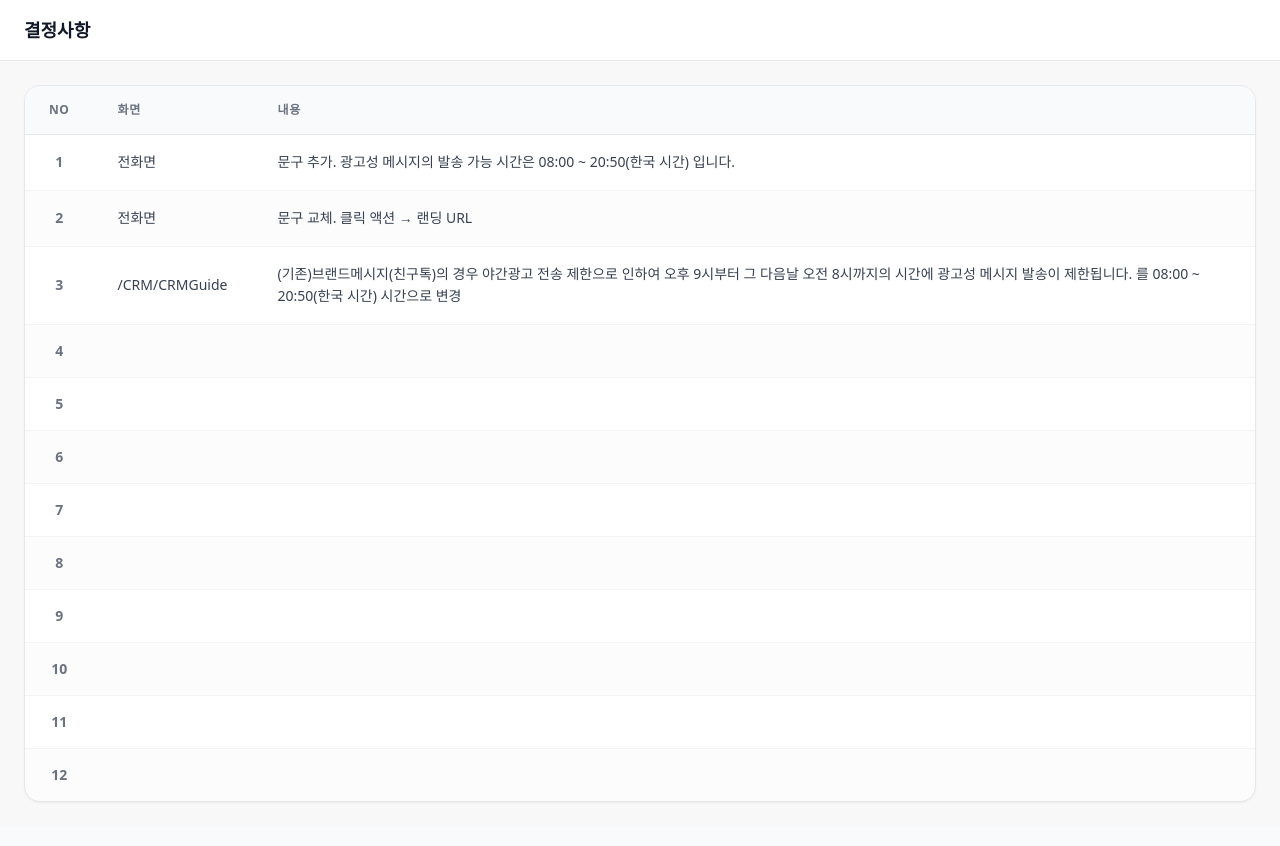
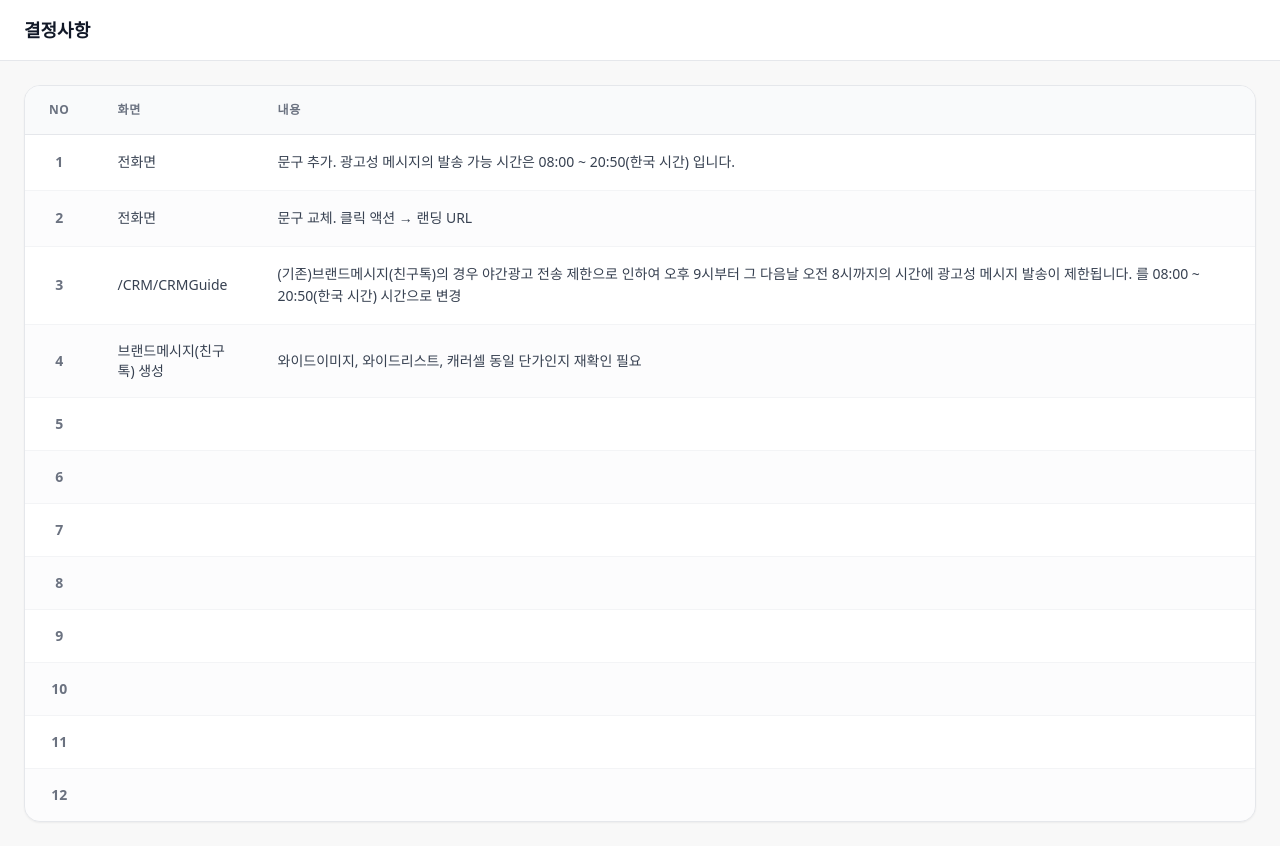
Before and after one commit to vldlzm/flexg_CRM_LIVE, a Next.js app: page /decisions in a window 1280 px wide. Built offline with nearby package versions, Linux system fonts and the light colour scheme.

Commit message:
fix: URL 생성 팝업 생성유형 단일 옵션, 결정사항 4번 추가

```diff
--- a/src/components/CrmLiveCreate.tsx
+++ b/src/components/CrmLiveCreate.tsx
@@ -761,9 +761,6 @@ export default function CrmLiveCreate() {
                   <span className="w-20 shrink-0 text-sm text-gray-600">생성 유형</span>
                   <select className="flex-1 rounded border border-gray-300 px-3 py-2 text-sm text-gray-700 focus:border-[#4DB87A] focus:outline-none">
                     <option>진행중인 라이브 방송</option>
-                    <option>메인 페이지</option>
-                    <option>상품 상세</option>
-                    <option>쿠폰 목록</option>
                   </select>
                 </div>
                 <div className="flex items-center gap-4">
--- a/src/components/Decisions.tsx
+++ b/src/components/Decisions.tsx
@@ -3,7 +3,7 @@ export default function Decisions() {
     { no: 1,  screen: '전화면', content: '문구 추가. 광고성 메시지의 발송 가능 시간은 08:00 ~ 20:50(한국 시간) 입니다.' },
     { no: 2,  screen: '전화면', content: '문구 교체. 클릭 액션 → 랜딩 URL' },
     { no: 3,  screen: '/CRM/CRMGuide', content: '(기존)브랜드메시지(친구톡)의 경우 야간광고 전송 제한으로 인하여 오후 9시부터 그 다음날 오전 8시까지의 시간에 광고성 메시지 발송이 제한됩니다. 를 08:00 ~ 20:50(한국 시간) 시간으로 변경' },
-    { no: 4,  screen: '', content: '' },
+    { no: 4,  screen: '브랜드메시지(친구톡) 생성', content: '와이드이미지, 와이드리스트, 캐러셀 동일 단가인지 재확인 필요' },
     { no: 5,  screen: '', content: '' },
     { no: 6,  screen: '', content: '' },
     { no: 7,  screen: '', content: '' },
```
